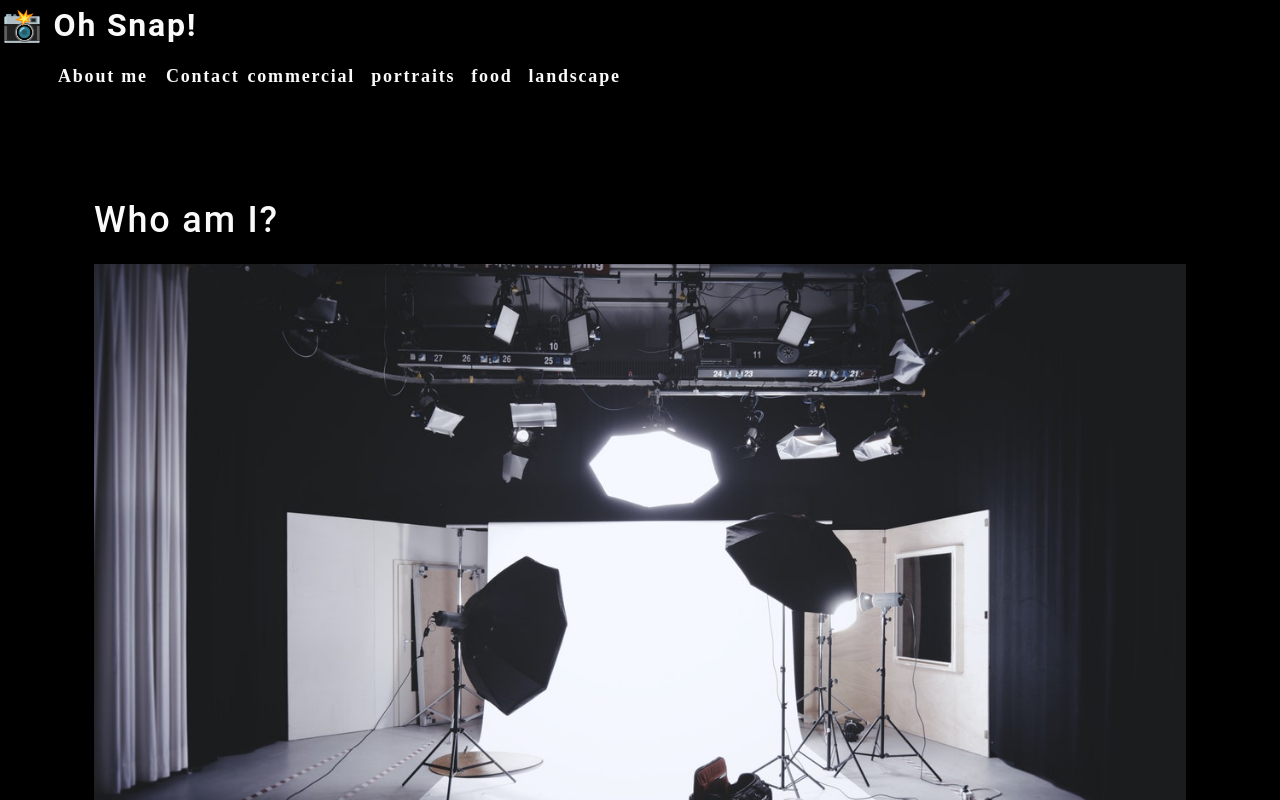
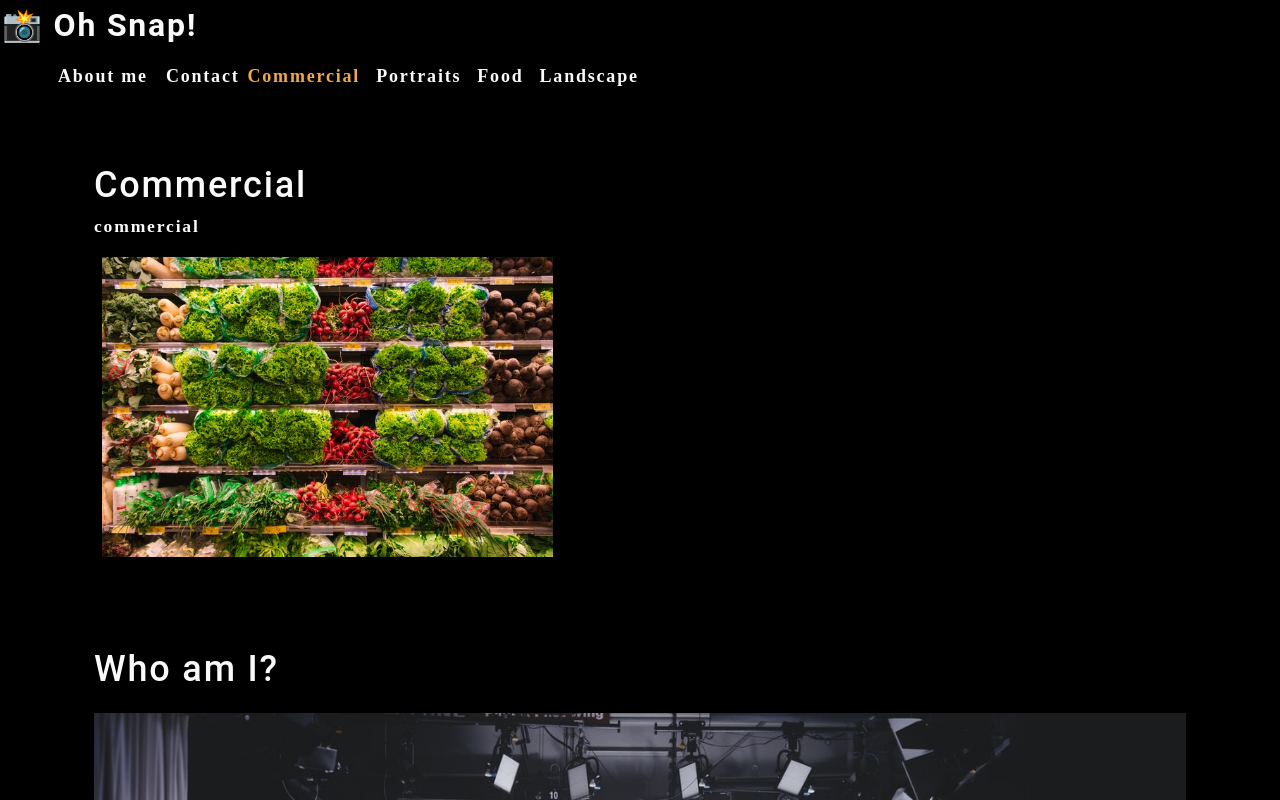
Before and after one commit to NukaGrizz/photo-port, a React (Create React App) app: page / in a window 1280 px wide. Shown: the top 800 px of the page. Built offline with nearby package versions, Linux system fonts and the light colour scheme.

Commit message:
useState to set selected Nav and tab

```diff
--- a/src/App.js
+++ b/src/App.js
@@ -1,14 +1,35 @@
-import React from 'react';
+import React, { useState }  from 'react';
 import './App.css';
 import About from './componets/about/index';
 import Nav from './componets/nav';
+import Gallery from './componets/gallery';
 
 function App() {
+  const [categories] = useState([
+    {
+      name: 'commercial',
+      description: 'Photos of grocery stores, food trucks, and other commercial projects',
+    },
+    { name: 'portraits', description: 'Portraits of people in my life' },
+    { name: 'food', description: 'Delicious delicacies' },
+    { name: 'landscape', description: 'Fields, farmhouses, waterfalls, and the beauty of nature' },
+  ]);
+
+  const [currentCategory, setCurrentCategory] = useState(categories[0]);
+
+
   return (
     <div>
-      <Nav></Nav>
+      <Nav
+        categories={categories}
+        setCurrentCategory={setCurrentCategory}
+        currentCategory={currentCategory}
+      ></Nav>
       <main>
-        <About></About>
+        <div>
+          <Gallery></Gallery>
+          <About></About>
+        </div>
       </main>
     </div>
   );
--- /dev/null
+++ b/src/componets/gallery/index.js
@@ -0,0 +1,26 @@
+import React from "react";
+import { capitalizeFirstLetter } from '../../utils/helpers';
+import photo from "../../assets/small/commercial/0.jpg";
+
+function Gallery(props) {
+    const currentCategory = {
+        name: "commercial",
+        description:
+        "Photos of grocery stores, food trucks, and other commercial projects"
+    };
+    return (
+        <section>
+            <h1>{capitalizeFirstLetter(currentCategory.name)}</h1>
+            <p>{currentCategory.name}</p>
+            <div className="flex-row">
+                <img
+                    src={photo}
+                    alt="Commercial Example"
+                    className="img-thumbnail mx-1"
+                />
+            </div>
+        </section>
+    );
+}
+
+export default Gallery;
--- a/src/componets/nav/index.js
+++ b/src/componets/nav/index.js
@@ -1,29 +1,23 @@
-import React from 'react';
+import React, { useEffect } from 'react';
+import { capitalizeFirstLetter } from '../../utils/helpers';
 
-function Nav() {
-    const categories = [
-        {
-          name: "commercial",
-          description:
-            "Photos of grocery stores, food trucks, and other commercial projects",
-        },
-        { name: "portraits", description: "Portraits of people in my life" },
-        { name: "food", description: "Delicious delicacies" },
-        {
-          name: "landscape",
-          description: "Fields, farmhouses, waterfalls, and the beauty of nature",
-        },
-      ];
+function Nav(props) {
+    const {
+        categories = [],
+        setCurrentCategory,
+        currentCategory,
+    } = props;
 
-    function categorySelected(name) {
-        console.log(`${name} clicked`)
-    }
+    useEffect(() => {
+        document.title = capitalizeFirstLetter(currentCategory.name);
+      }, [currentCategory]);
+
 
     return (
-        <header>
+        <header className="flex-row-px-1">
             <h2>
                 <a data-testid="link" href="/">
-                <span role="img" aria-label="camera"> 📸</span> Oh Snap!
+                <span role="img" aria-label="camera">{" "} 📸</span>{" "} Oh Snap!
                 </a>
             </h2>
             <nav>
@@ -37,13 +31,16 @@
                     <span>Contact</span>
                 </li>
                 {categories.map((category) => (
-                    <li
-                        className="mx-1"
-                        key={category.name}
-                    >
-                        <span onClick={categorySelected(category.name)} >
-                            {category.name}
-                        </span>
+                    <li className={`mx-1 ${
+                        currentCategory.name === category.name && 'navActive'
+                        }`} key={category.name}>
+                      <span
+                        onClick={() => {
+                          setCurrentCategory(category)
+                        }}
+                      >
+                        {capitalizeFirstLetter(category.name)}
+                      </span>
                     </li>
                 ))}
                 </ul>
```
